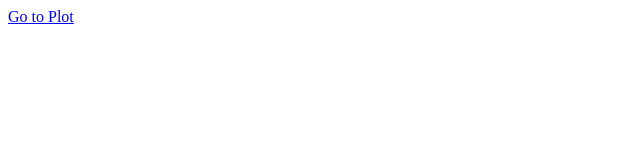
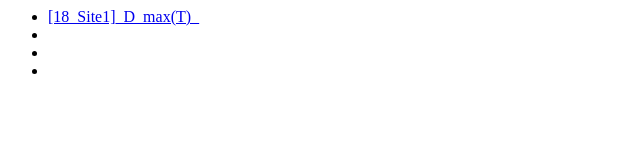
Before and after one commit to E-h-s-a-n/alibah-sap2000, a plain HTML site: page index.html in a window 1280 px wide. Shown: the whole page, without its empty margins (0-640 px from the left). Drawn offline with Linux system fonts and the light colour scheme.

Commit message:
Update index.html

```diff
--- a/index.html
+++ b/index.html
@@ -1 +1,6 @@
-<a href="html/[18_Site1]_D_max(T)_(Zeta=0.05_Alpha=[0.0,_0.03]_Hyst=kinematic).html">Go to Plot</a>
+<ul>
+  <li><a href="html/[18_Site1]_D_max(T)_(Zeta=0.05_Alpha=[0.0,_0.03]_Hyst=kinematic).html">[18_Site1]_D_max(T)_</a></li>
+  <li></li>
+  <li></li>
+  <li></li>
+</ul>
```
